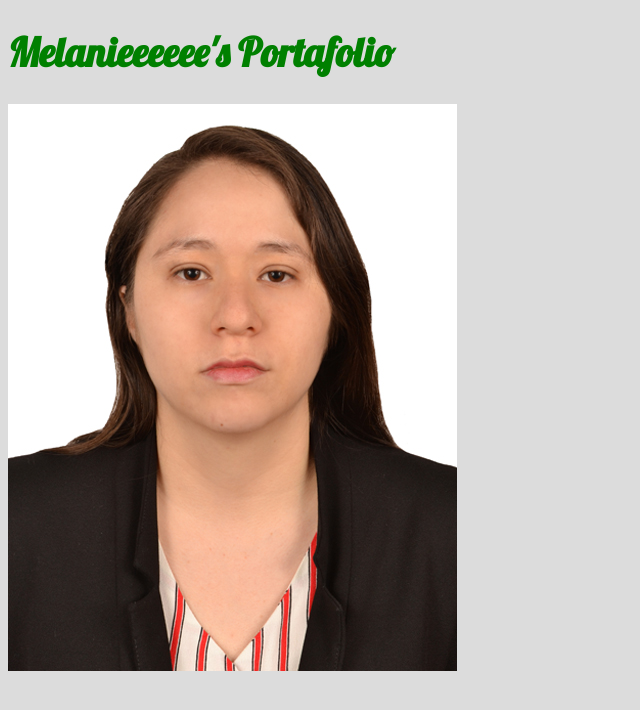
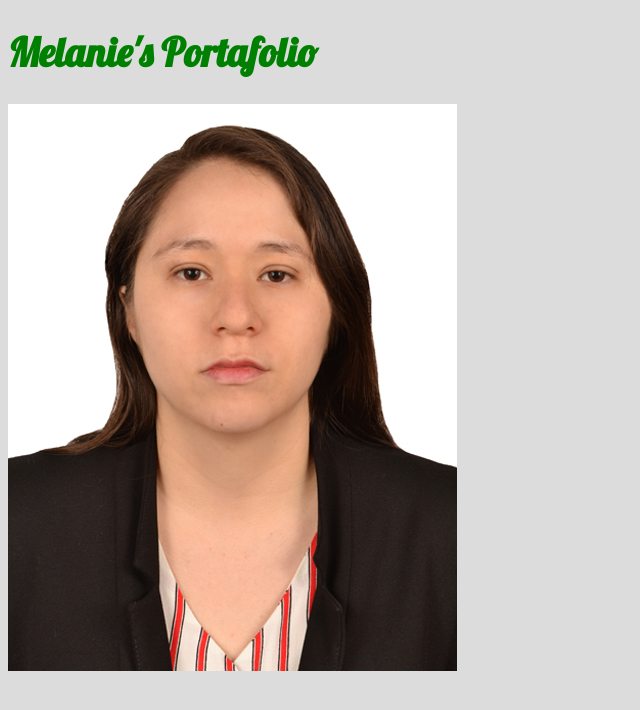
Before and after one commit to melanierolo/melanierolo.github.io, a plain HTML site: page index.html in a window 1280 px wide. Shown: the whole page, without its empty margins (0-640 px from the left). Drawn offline with Linux system fonts and the light colour scheme.

Commit message:
change title

```diff
--- a/index.html
+++ b/index.html
@@ -16,7 +16,7 @@
                 color: green;
             }
     </style>
-   <h1> Melanieeeeee's Portafolio </h1>
+   <h1> Melanie's Portafolio </h1>
    <main>
     <img src="https://raw.githubusercontent.com/melanierolo/melanierolo.github.io/main/photoprofile.jpg"/>
    </main>
```
